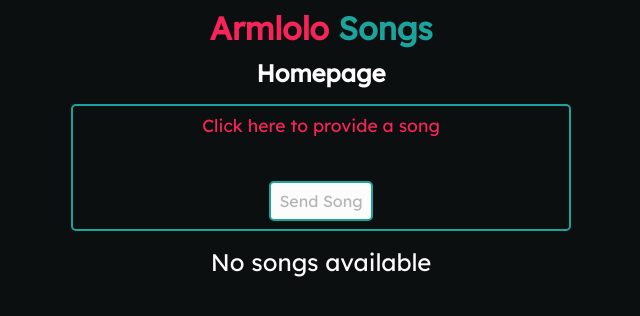
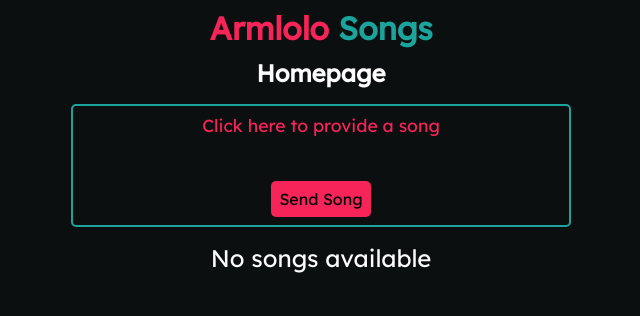
Before and after one commit to MMLORENA/armlolo-songs, a React (Create React App) app: page /home in a window 1280 px wide. Shown: the top 316 px of the page, without its empty margins (319-959 px from the left). Built offline with nearby package versions, Linux system fonts and the light colour scheme.

Commit message:
Button props extends HTML Button Element & refactor button props

```diff
--- a/src/components/Button/Button.tsx
+++ b/src/components/Button/Button.tsx
@@ -1,24 +1,15 @@
 import ButtonStyled from "./ButtonStyled";
 
-interface ButtonProps {
+export interface ButtonProps
+  extends React.ButtonHTMLAttributes<HTMLButtonElement> {
   text?: string;
-  type: "button" | "submit";
-  isDisable: boolean;
-  action?: () => void;
 }
 
-const Button = ({
-  text,
-  type,
-  isDisable,
-  action,
-}: ButtonProps): JSX.Element => {
+const Button = ({ text, ...props }: ButtonProps): JSX.Element => {
   return (
     <ButtonStyled
       className="button"
-      onClick={action}
-      type={type}
-      disabled={isDisable}
+      {...props}
       semantic={text ? "button" : "icon"}
     >
       {text}
--- a/src/components/Button/ButtonStyled.ts
+++ b/src/components/Button/ButtonStyled.ts
@@ -1,6 +1,7 @@
 import styled, { css } from "styled-components";
+import { ButtonProps } from "./Button";
 
-interface ButtonStyledProps {
+interface ButtonStyledProps extends ButtonProps {
   semantic: "button" | "icon";
 }
 
@@ -47,7 +48,7 @@ const iconStyle = css`
 
 const ButtonStyled = styled.button<ButtonStyledProps>`
   ${(props) => props.semantic === "button" && buttonStyle};
-  ${(props) => props.semantic === "icon" && iconStyle}
+  ${(props) => props.semantic === "icon" && iconStyle};
 `;
 
 export default ButtonStyled;
```
